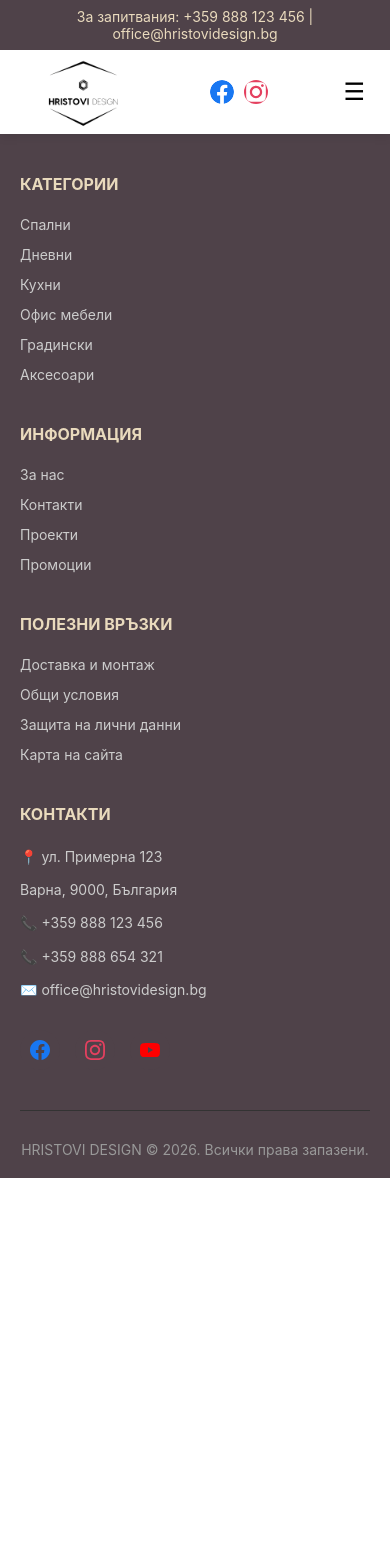
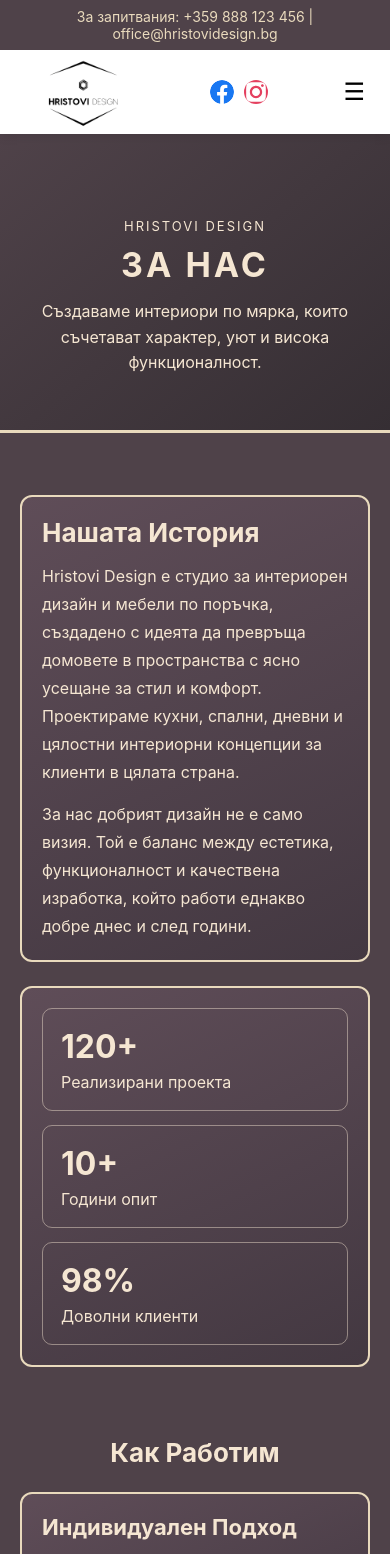
Before and after one commit to StanislavDonev/hristovi-design-website, a React (Vite) app: page /about in a window 390 px wide. Shown: the top 1554 px of the page. Before the commit the page ends 1178 px from the top, so only its background shows below. Built offline with nearby package versions, Linux system fonts and the light colour scheme; the HTML template or start-up script is replaced by a standard one.

Commit message:
[Improvement] Add sample about page

```diff
--- a/src/App.tsx
+++ b/src/App.tsx
@@ -2,6 +2,7 @@ import React from 'react'
 import { BrowserRouter as Router, Routes, Route } from 'react-router-dom'
 import Header from './components/Header'
 import Home from './components/Home'
+import About from './components/About'
 import Projects from './components/Projects'
 import ProjectsKitchen from './components/ProjectsKitchen'
 import ProjectsBedroom from './components/ProjectsBedroom'
@@ -16,6 +17,7 @@ const App: React.FC = () => {
         <Header />
         <Routes>
           <Route path="/" element={<Home />} />
+          <Route path="/about" element={<About />} />
           <Route path="/projects" element={<Projects />} />
           <Route path="/projects/kitchens" element={<ProjectsKitchen />} />
           <Route path="/projects/kitchens/:id" element={<ProjectDetail />} />
--- /dev/null
+++ b/src/components/About.css
@@ -0,0 +1,229 @@
+.about-page {
+  min-height: 100vh;
+  background: #4f4249;
+}
+
+.about-hero {
+  padding: 110px 0 75px;
+  text-align: center;
+  border-bottom: 3px solid #e9dabd;
+  background: linear-gradient(140deg, #4f4249 0%, #352e33 100%);
+}
+
+.about-kicker {
+  margin: 0 0 10px;
+  font-size: 13px;
+  letter-spacing: 2px;
+  color: #f5e6d2;
+}
+
+.about-title {
+  margin: 0 0 14px;
+  font-size: 48px;
+  letter-spacing: 3px;
+  color: #f5e6d2;
+}
+
+.about-subtitle {
+  margin: 0 auto;
+  max-width: 760px;
+  color: #f5e6d2;
+  font-size: 19px;
+  line-height: 1.6;
+}
+
+.about-story {
+  padding: 62px 0;
+}
+
+.about-grid {
+  display: grid;
+  grid-template-columns: 1.3fr 0.9fr;
+  gap: 24px;
+  align-items: start;
+}
+
+.about-card,
+.about-stats,
+.value-card {
+  border: 2px solid #e9dabd;
+  border-radius: 12px;
+  background: linear-gradient(155deg, #5f4d58 0%, #433841 100%);
+}
+
+.about-card {
+  padding: 30px;
+  color: #f5e6d2;
+}
+
+.about-card h2,
+.about-values h2,
+.about-cta h2 {
+  margin: 0 0 14px;
+  font-size: 32px;
+  color: #f5e6d2;
+}
+
+.about-card p {
+  margin: 0 0 14px;
+  line-height: 1.75;
+}
+
+.about-card p:last-child {
+  margin-bottom: 0;
+}
+
+.about-stats {
+  padding: 24px;
+  display: grid;
+  gap: 14px;
+}
+
+.stat-box {
+  padding: 18px;
+  border: 1px solid rgba(245, 230, 210, 0.45);
+  border-radius: 10px;
+  display: grid;
+  gap: 6px;
+}
+
+.stat-number {
+  font-size: 32px;
+  font-weight: 700;
+  color: #f5e6d2;
+}
+
+.stat-label {
+  color: #f5e6d2;
+}
+
+.about-values {
+  padding: 8px 0 62px;
+}
+
+.about-values h2 {
+  text-align: center;
+  margin-bottom: 24px;
+}
+
+.values-grid {
+  display: grid;
+  grid-template-columns: repeat(3, 1fr);
+  gap: 18px;
+}
+
+.value-card {
+  padding: 24px;
+}
+
+.value-card h3 {
+  margin: 0 0 10px;
+  color: #f5e6d2;
+  font-size: 22px;
+}
+
+.value-card p {
+  margin: 0;
+  color: #f5e6d2;
+  line-height: 1.7;
+}
+
+.about-cta {
+  padding: 0 0 80px;
+}
+
+.about-cta .container {
+  border: 2px solid #e9dabd;
+  border-radius: 14px;
+  background: linear-gradient(135deg, #2d272b 0%, #3f3540 100%);
+  padding: 36px;
+  text-align: center;
+}
+
+.about-cta p {
+  margin: 0 auto 24px;
+  color: #f5e6d2;
+  max-width: 760px;
+  line-height: 1.7;
+}
+
+.about-cta-actions {
+  display: flex;
+  justify-content: center;
+  gap: 12px;
+  flex-wrap: wrap;
+}
+
+.about-btn {
+  display: inline-flex;
+  align-items: center;
+  justify-content: center;
+  min-width: 200px;
+  padding: 12px 18px;
+  border-radius: 7px;
+  font-weight: 700;
+  text-transform: uppercase;
+  letter-spacing: 0.8px;
+  border: 2px solid #f5e6d2;
+  transition: all 0.3s ease;
+}
+
+.about-btn-primary {
+  background: #f5e6d2;
+  color: #4f4249;
+}
+
+.about-btn-primary:hover {
+  background: transparent;
+  color: #f5e6d2;
+}
+
+.about-btn-secondary {
+  color: #f5e6d2;
+}
+
+.about-btn-secondary:hover {
+  background: #f5e6d2;
+  color: #4f4249;
+}
+
+@media (max-width: 980px) {
+  .about-grid {
+    grid-template-columns: 1fr;
+  }
+
+  .values-grid {
+    grid-template-columns: 1fr 1fr;
+  }
+}
+
+@media (max-width: 680px) {
+  .about-hero {
+    padding: 84px 0 54px;
+  }
+
+  .about-title {
+    font-size: 34px;
+  }
+
+  .about-subtitle {
+    font-size: 16px;
+  }
+
+  .about-card,
+  .about-stats,
+  .value-card,
+  .about-cta .container {
+    padding: 20px;
+  }
+
+  .about-card h2,
+  .about-values h2,
+  .about-cta h2 {
+    font-size: 26px;
+  }
+
+  .values-grid {
+    grid-template-columns: 1fr;
+  }
+}
--- /dev/null
+++ b/src/components/About.tsx
@@ -0,0 +1,97 @@
+import React from 'react'
+import { Link } from 'react-router-dom'
+import './About.css'
+
+const values = [
+  {
+    title: 'Индивидуален Подход',
+    text: 'Всеки проект започва с детайлен разговор и анализ на пространството, за да създадем решение, което отразява вашия стил.',
+  },
+  {
+    title: 'Премиум Материали',
+    text: 'Работим с доказани доставчици и висок клас материали, които гарантират дълготрайност, комфорт и естетика.',
+  },
+  {
+    title: 'Прецизно Изпълнение',
+    text: 'Комбинираме дизайн, функционалност и майсторска изработка, за да превърнем всяка идея в реален, завършен интериор.',
+  },
+]
+
+const About: React.FC = () => {
+  React.useEffect(() => {
+    window.scrollTo({ top: 0, behavior: 'smooth' })
+  }, [])
+
+  return (
+    <div className="about-page">
+      <section className="about-hero">
+        <div className="container">
+          <p className="about-kicker">HRISTOVI DESIGN</p>
+          <h1 className="about-title">ЗА НАС</h1>
+          <p className="about-subtitle">
+            Създаваме интериори по мярка, които съчетават характер, уют и висока функционалност.
+          </p>
+        </div>
+      </section>
+
+      <section className="about-story">
+        <div className="container about-grid">
+          <article className="about-card">
+            <h2>Нашата История</h2>
+            <p>
+              Hristovi Design е студио за интериорен дизайн и мебели по поръчка, създадено с идеята
+              да превръща домовете в пространства с ясно усещане за стил и комфорт. Проектираме кухни,
+              спални, дневни и цялостни интериорни концепции за клиенти в цялата страна.
+            </p>
+            <p>
+              За нас добрият дизайн не е само визия. Той е баланс между естетика, функционалност и
+              качествена изработка, който работи еднакво добре днес и след години.
+            </p>
+          </article>
+
+          <aside className="about-stats">
+            <div className="stat-box">
+              <span className="stat-number">120+</span>
+              <span className="stat-label">Реализирани проекта</span>
+            </div>
+            <div className="stat-box">
+              <span className="stat-number">10+</span>
+              <span className="stat-label">Години опит</span>
+            </div>
+            <div className="stat-box">
+              <span className="stat-number">98%</span>
+              <span className="stat-label">Доволни клиенти</span>
+            </div>
+          </aside>
+        </div>
+      </section>
+
+      <section className="about-values">
+        <div className="container">
+          <h2>Как Работим</h2>
+          <div className="values-grid">
+            {values.map((value) => (
+              <article key={value.title} className="value-card">
+                <h3>{value.title}</h3>
+                <p>{value.text}</p>
+              </article>
+            ))}
+          </div>
+        </div>
+      </section>
+
+      <section className="about-cta">
+        <div className="container">
+          <h2>Готови ли сте да започнем вашия проект?</h2>
+          <p>Разгледайте реализираните ни решения и нека създадем интериор, който пасва на вашия начин на живот.</p>
+          <div className="about-cta-actions">
+            <Link to="/projects" className="about-btn about-btn-primary">Разгледай проекти</Link>
+            <a href="mailto:office@hristovidesign.bg" className="about-btn about-btn-secondary">Свържи се с нас</a>
+          </div>
+        </div>
+      </section>
+    </div>
+  )
+}
+
+export default About
--- a/src/components/Footer.tsx
+++ b/src/components/Footer.tsx
@@ -10,8 +10,8 @@ const Footer: React.FC = () => {
           <div className="footer-column">
             <h3 className="footer-heading">КАТЕГОРИИ</h3>
             <ul className="footer-links">
-              <li><a href="#">Спални</a></li>
-              <li><a href="#">Дневни</a></li>
+              <li><Link to="/projects/bedrooms">Спални</Link></li>
+              <li><Link to="/projects">Дневни</Link></li>
               <li><a href="#">Кухни</a></li>
               <li><a href="#">Офис мебели</a></li>
               <li><a href="#">Градински</a></li>
@@ -22,7 +22,7 @@ const Footer: React.FC = () => {
           <div className="footer-column">
             <h3 className="footer-heading">ИНФОРМАЦИЯ</h3>
             <ul className="footer-links">
-              <li><a href="#">За нас</a></li>
+              <li><Link to="/about">За нас</Link></li>
               <li><a href="#">Контакти</a></li>
               <li><Link to="/projects">Проекти</Link></li>
               <li><a href="#">Промоции</a></li>
--- a/src/components/Header.tsx
+++ b/src/components/Header.tsx
@@ -27,7 +27,7 @@ const Header: React.FC = () => {
             </div>
 
             <nav className={`nav ${menuOpen ? 'open' : ''}`}>
-              <a href="#" className="nav-link"> За Нас</a>
+              <Link to="/about" className="nav-link" onClick={() => setMenuOpen(false)}>ЗА НАС</Link>
               <a href="#" className="nav-link">СПАЛНИ</a>
               <a href="#" className="nav-link">ДНЕВНИ</a>
               <a href="#" className="nav-link">КУХНИ</a>
```
